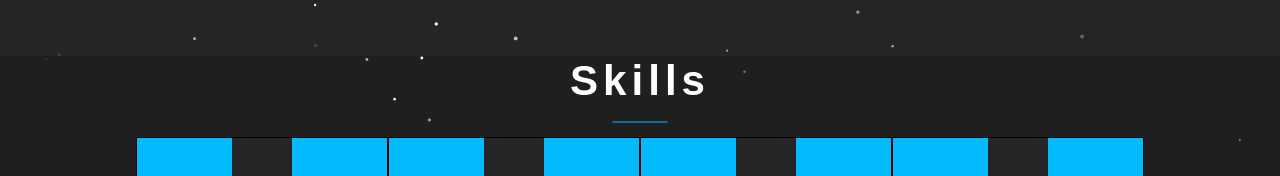
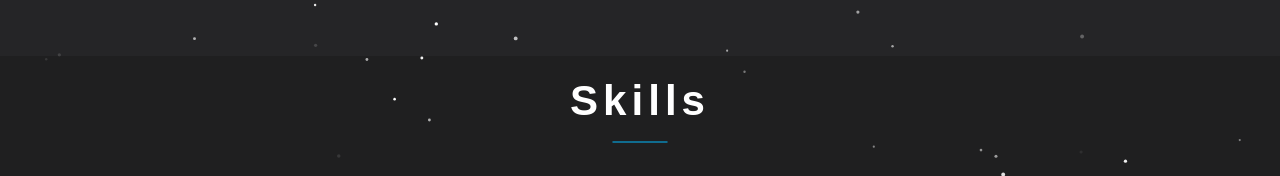
Before and after one commit to iliik/cv, a React (Create React App) app: page / in a window 1280 px wide. Shown: the part 624-800 px from the top of the page. Built offline with nearby package versions, Linux system fonts and the light colour scheme; a web font is replaced by a local one.

Commit message:
skills-sass

```diff
--- a/package.json
+++ b/package.json
@@ -21,7 +21,10 @@
     "react-dom": "^18.2.0",
     "react-reveal": "^1.2.2",
     "react-scripts": "5.0.1",
+    "react-scroll": "^1.8.9",
+    "react-tilt": "^1.0.2",
     "react-tsparticles": "^2.9.3",
+    "react-typing-effect": "^2.0.5",
     "tsparticles": "^2.9.3",
     "tsparticles-engine": "^2.9.3",
     "typescript": "^4.4.2",
--- a/src/common/components/title/Title.module.scss
+++ b/src/common/components/title/Title.module.scss
@@ -2,7 +2,7 @@
 @import "../../styles/sass/mixins";
 
 .title {
-  margin: 0 80px;
+  margin:   20px;
   @include text($TextFontFamily, 36px, 1.2);
   font-weight: 300;
   text-transform: capitalize;
@@ -11,9 +11,10 @@
   text-align: center;
 
   & h3 {
-    margin: 0;
+    margin: 0 ;
     display: flex;
     justify-content: center;
+
   }
 
   &::before {
--- a/src/skills/Skills.js
+++ b/src/skills/Skills.js
@@ -8,7 +8,6 @@
 function Skills() {
     return (
         <div className={style.skillsBlock}>
-
                 <div id='skills' className={`${styleContainer.container} ${style.skillsContainer}`}>
                     <Roll>
                     <Title  text={'Skills'}/>
--- a/src/skills/Skills.module.scss
+++ b/src/skills/Skills.module.scss
@@ -8,17 +8,21 @@
   .skillsContainer {
     flex-direction: column;
     justify-content: flex-start;
-    @media (max-width: 930px) {
-      @include flex(column, flex-start, flex-start, nowrap);
-    }
+    //@media (max-width: 930px) {
+    //  @include flex(column, flex-start, flex-start, nowrap);
+    //}
     z-index: 99;
     .skills {
       width: 100%;
       display: flex;
-      justify-content: center;
+      justify-content: space-between;
+      //justify-content: center;
       flex-wrap: wrap;
       margin-top: 30px;
       background-color: $bgColor;
+      @media screen and (max-width: 1129px) {
+        justify-content: center;
+      }
     }
   }
 
```
Also changed, not shown: 1 other file (tests, documents, lock files or other folders).
